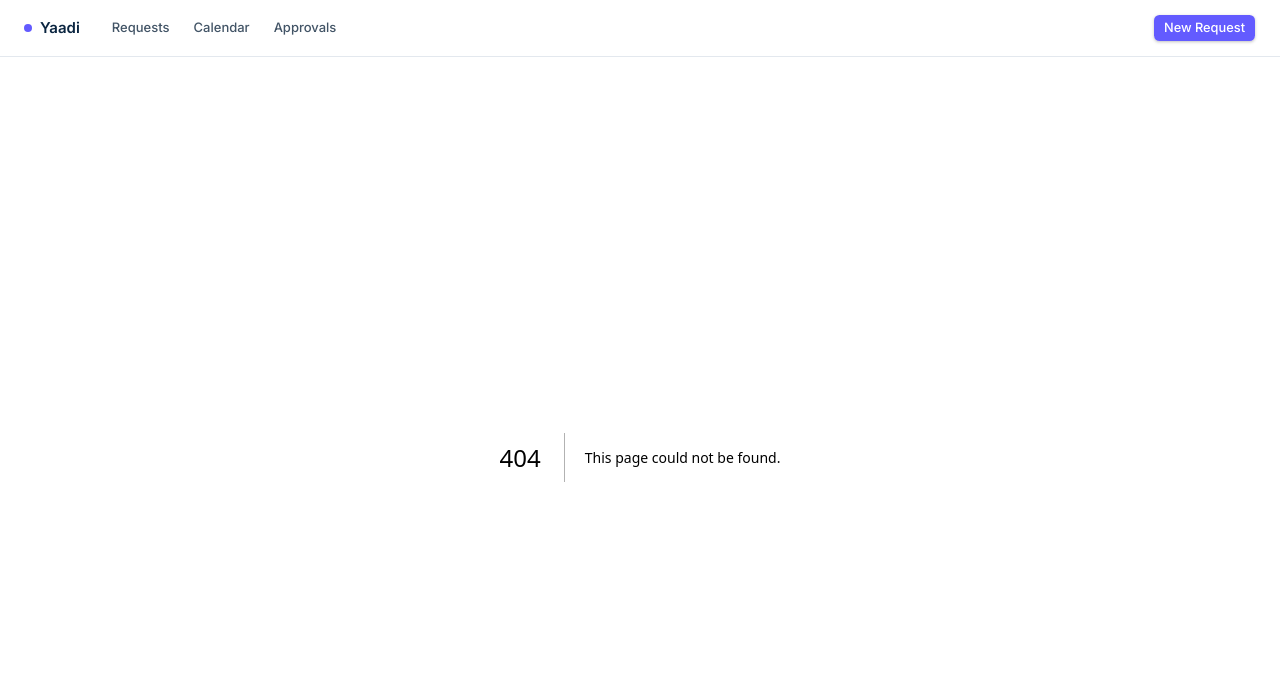
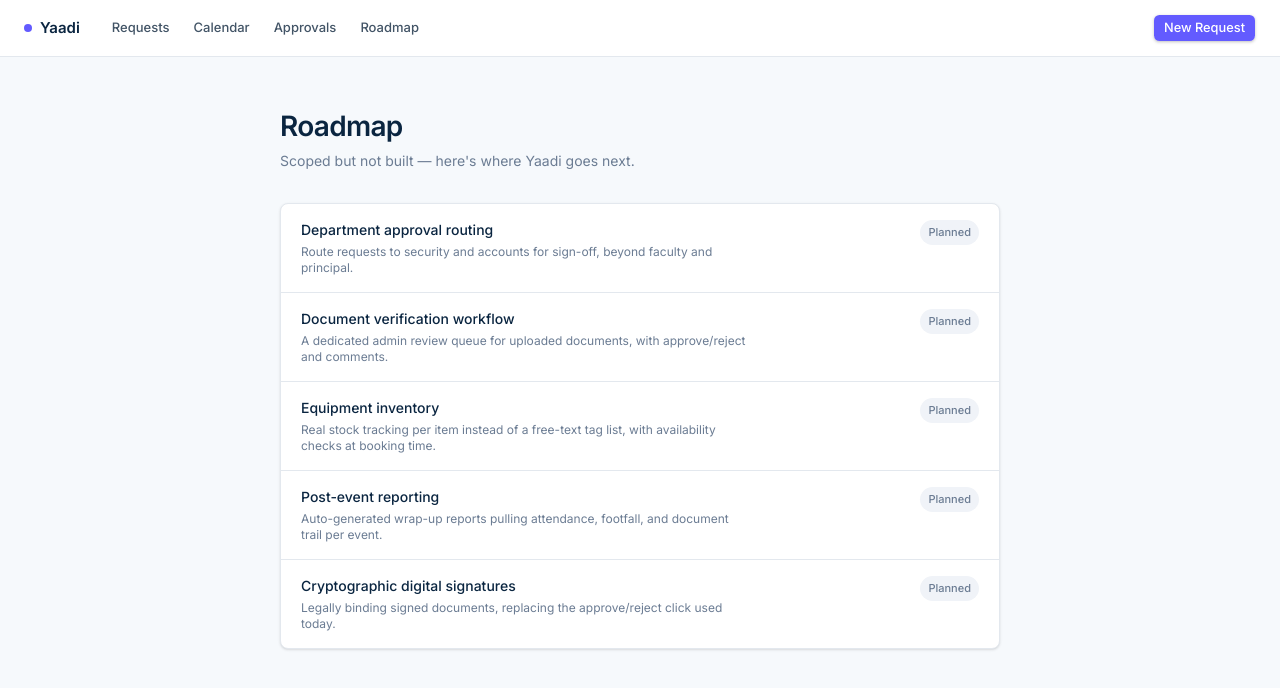
Before and after one commit to SanayScripts/yaadi, a Next.js app: page /roadmap in a window 1280 px wide. Before the commit this address had no page. Shown: the top 688 px of the page. Built offline with nearby package versions, Linux system fonts and the light colour scheme.

Commit message:
Add roadmap page + redirect root to /requests

```diff
--- a/src/app/layout.tsx
+++ b/src/app/layout.tsx
@@ -28,6 +28,7 @@ export default function RootLayout({ children }: { children: React.ReactNode })
               <Link href="/requests" className="text-[13px] font-medium text-[#425466] hover:text-[#0A2540] transition-colors">Requests</Link>
               <Link href="/calendar" className="text-[13px] font-medium text-[#425466] hover:text-[#0A2540] transition-colors">Calendar</Link>
               <Link href="/approvals" className="text-[13px] font-medium text-[#425466] hover:text-[#0A2540] transition-colors">Approvals</Link>
+              <Link href="/roadmap" className="text-[13px] font-medium text-[#425466] hover:text-[#0A2540] transition-colors">Roadmap</Link>
             </div>
           </div>
           <Link href="/requests/new">
--- a/src/app/page.tsx
+++ b/src/app/page.tsx
@@ -1,69 +1,5 @@
-import Image from "next/image";
+import { redirect } from "next/navigation";
 
 export default function Home() {
-  return (
-    <div className="flex flex-col flex-1 items-center justify-center bg-zinc-50 font-sans dark:bg-black">
-      <main className="flex flex-1 w-full max-w-3xl flex-col items-center justify-between py-32 px-16 bg-white dark:bg-black sm:items-start">
-        <Image
-          className="dark:invert h-5 w-[100px]"
-          src="/next.svg"
-          alt="Next.js logo"
-          width={100}
-          height={20}
-          priority
-        />
-        <div className="flex flex-col items-center gap-6 text-center sm:items-start sm:text-left">
-          <h1 className="max-w-xs text-3xl font-semibold leading-10 tracking-tight text-black dark:text-zinc-50">
-            To get started, edit the{" "}
-            <code className="rounded bg-black/[.06] px-1.5 py-0.5 font-mono text-[0.9em] dark:bg-white/[.08]">
-              page.tsx
-            </code>{" "}
-            file.
-          </h1>
-          <p className="max-w-md text-lg leading-8 text-zinc-600 dark:text-zinc-400">
-            Looking for a starting point or more instructions? Head over to{" "}
-            <a
-              href="https://vercel.com/templates?framework=next.js&utm_source=create-next-app&utm_medium=appdir-template-tw&utm_campaign=create-next-app"
-              className="font-medium text-zinc-950 dark:text-zinc-50"
-            >
-              Templates
-            </a>{" "}
-            or the{" "}
-            <a
-              href="https://nextjs.org/learn?utm_source=create-next-app&utm_medium=appdir-template-tw&utm_campaign=create-next-app"
-              className="font-medium text-zinc-950 dark:text-zinc-50"
-            >
-              Learning
-            </a>{" "}
-            center.
-          </p>
-        </div>
-        <div className="flex flex-col gap-4 text-base font-medium sm:flex-row">
-          <a
-            className="flex h-12 w-full items-center justify-center gap-2 rounded-full bg-foreground px-5 text-background transition-colors hover:bg-[#383838] dark:hover:bg-[#ccc] md:w-[158px]"
-            href="https://vercel.com/new?utm_source=create-next-app&utm_medium=appdir-template-tw&utm_campaign=create-next-app"
-            target="_blank"
-            rel="noopener noreferrer"
-          >
-            <Image
-              className="dark:invert h-[14px] w-4"
-              src="/vercel.svg"
-              alt="Vercel logomark"
-              width={16}
-              height={14}
-            />
-            Deploy Now
-          </a>
-          <a
-            className="flex h-12 w-full items-center justify-center rounded-full border border-solid border-black/[.08] px-5 transition-colors hover:border-transparent hover:bg-black/[.04] dark:border-white/[.145] dark:hover:bg-[#1a1a1a] md:w-[158px]"
-            href="https://nextjs.org/docs?utm_source=create-next-app&utm_medium=appdir-template-tw&utm_campaign=create-next-app"
-            target="_blank"
-            rel="noopener noreferrer"
-          >
-            Documentation
-          </a>
-        </div>
-      </main>
-    </div>
-  );
+  redirect("/requests");
 }
--- /dev/null
+++ b/src/app/roadmap/page.tsx
@@ -0,0 +1,47 @@
+const items = [
+  {
+    title: "Department approval routing",
+    description: "Route requests to security and accounts for sign-off, beyond faculty and principal.",
+  },
+  {
+    title: "Document verification workflow",
+    description: "A dedicated admin review queue for uploaded documents, with approve/reject and comments.",
+  },
+  {
+    title: "Equipment inventory",
+    description: "Real stock tracking per item instead of a free-text tag list, with availability checks at booking time.",
+  },
+  {
+    title: "Post-event reporting",
+    description: "Auto-generated wrap-up reports pulling attendance, footfall, and document trail per event.",
+  },
+  {
+    title: "Cryptographic digital signatures",
+    description: "Legally binding signed documents, replacing the approve/reject click used today.",
+  },
+];
+
+export default function RoadmapPage() {
+  return (
+    <div className="max-w-3xl mx-auto py-12 px-6">
+      <div className="mb-8">
+        <h1 className="text-[28px] font-semibold text-[#0A2540] tracking-tight">Roadmap</h1>
+        <p className="text-sm text-[#6B7C93] mt-1">Scoped but not built — here's where Yaadi goes next.</p>
+      </div>
+
+      <div className="border border-[#E3E8EE] rounded-lg divide-y divide-[#E3E8EE] bg-white shadow-sm overflow-hidden">
+        {items.map((item) => (
+          <div key={item.title} className="px-5 py-4 flex items-start justify-between gap-4">
+            <div>
+              <p className="text-sm font-medium text-[#0A2540]">{item.title}</p>
+              <p className="text-xs text-[#6B7C93] mt-1 max-w-md">{item.description}</p>
+            </div>
+            <span className="shrink-0 text-[11px] font-medium text-[#6B7C93] bg-[#F0F3F8] px-2 py-1 rounded-full">
+              Planned
+            </span>
+          </div>
+        ))}
+      </div>
+    </div>
+  );
+}
```
